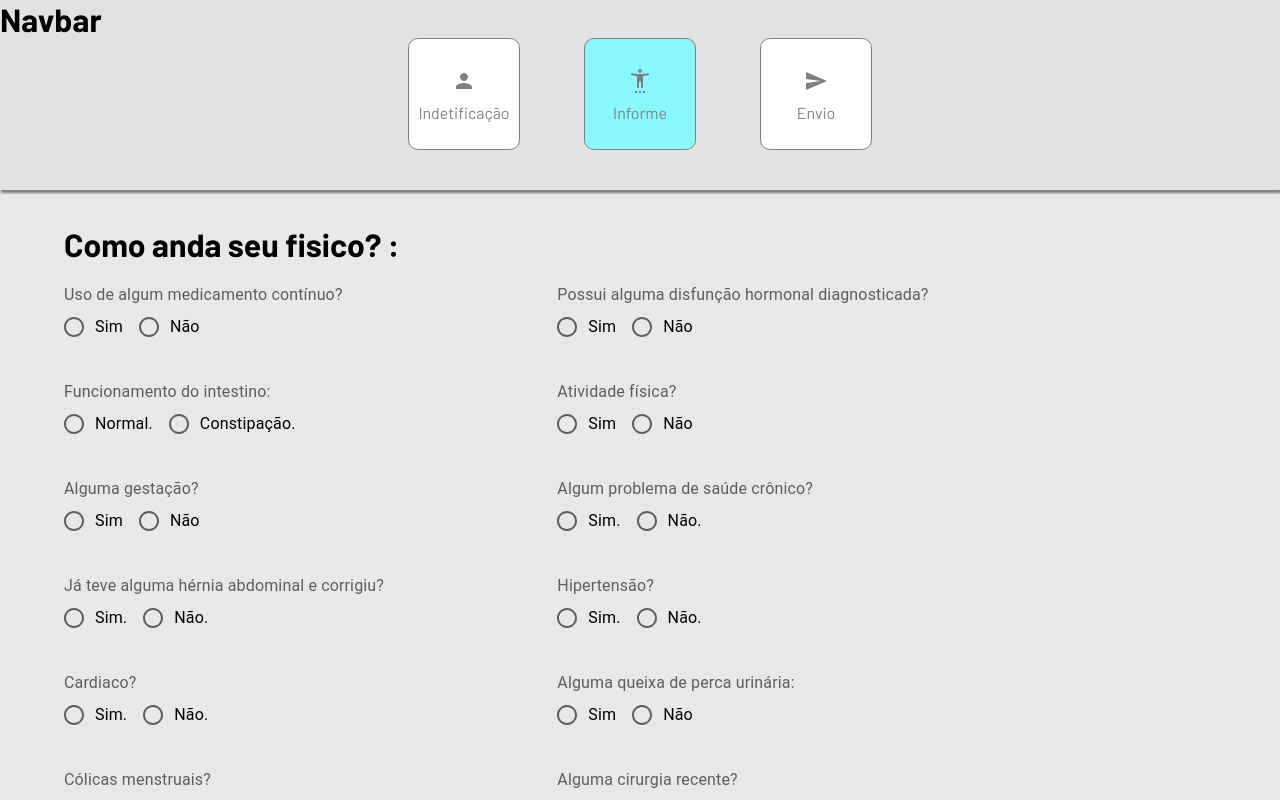
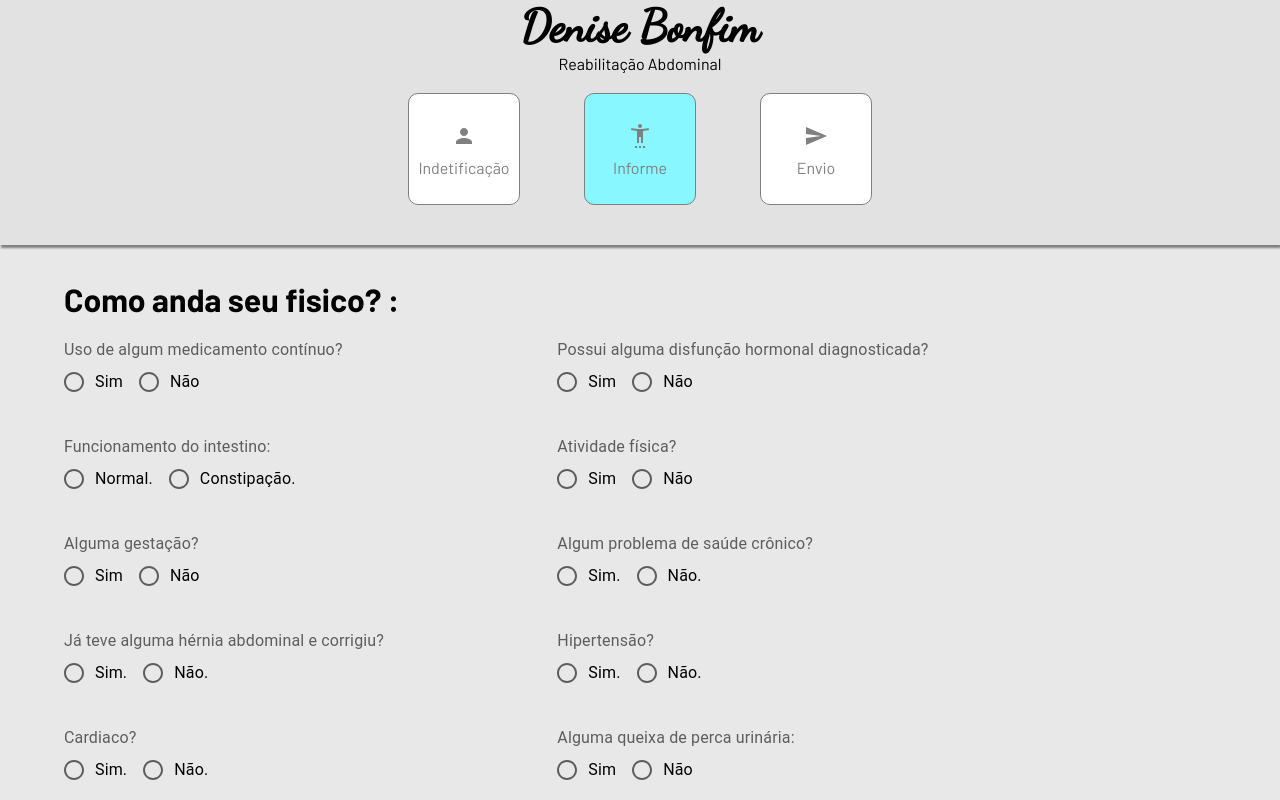
Before and after one commit to NicollasRyan/step-app, a React (Create React App) app: page /step2 in a window 1280 px wide. Shown: the top 800 px of the page. Built offline with nearby package versions, Linux system fonts and the light colour scheme.

Commit message:
Title e paragraph do navbar

```diff
--- a/public/index.html
+++ b/public/index.html
@@ -28,7 +28,7 @@
     <link rel="preconnect" href="https://fonts.googleapis.com" />
     <link rel="preconnect" href="https://fonts.gstatic.com" crossorigin />
     <link
-      href="https://fonts.googleapis.com/css2?family=Barlow:ital,wght@0,100;0,200;0,300;0,400;0,500;0,600;0,700;0,800;0,900;1,100;1,200;1,300;1,400;1,500;1,600;1,700;1,800;1,900&family=Montserrat:ital,wght@0,600;1,200;1,900&display=swap"
+      href="https://fonts.googleapis.com/css2?family=Barlow:ital,wght@0,100;0,200;0,300;0,400;0,500;0,600;0,700;0,800;0,900;1,100;1,200;1,300;1,400;1,500;1,600;1,700;1,800;1,900&family=Dancing+Script:wght@500&family=Montserrat:ital,wght@0,600;1,200;1,900&display=swap"
       rel="stylesheet"
     />
   </head>
--- a/src/components/Navbar/index.tsx
+++ b/src/components/Navbar/index.tsx
@@ -1,10 +1,11 @@
 import { Steps } from "../steps";
-import { NavbarBox } from "./styled";
+import { NavbarBox, Title, Paragraph } from "./styled";
 
 export function Navbar() {
   return (
     <NavbarBox>
-      <h1>Navbar</h1>
+      <Title>Denise Bonfim</Title>
+      <Paragraph>Reabilitação Abdominal</Paragraph>
       <Steps />
     </NavbarBox>
   );
--- a/src/components/Navbar/styled.ts
+++ b/src/components/Navbar/styled.ts
@@ -6,3 +6,14 @@
   background-color: #e3e2e2;
   box-shadow: 1px 3px 2px gray;
 `;
+
+export const Title = styled.h1`
+  text-align: center;
+  font-size: 45px;
+  font-family: "Dancing Script", cursive;
+`;
+
+export const Paragraph = styled.p`
+  text-align: center;
+  margin-bottom: 20px;
+`;
```
Also changed, not shown: src/components/steps/styled.ts (+0 -10 lines).
